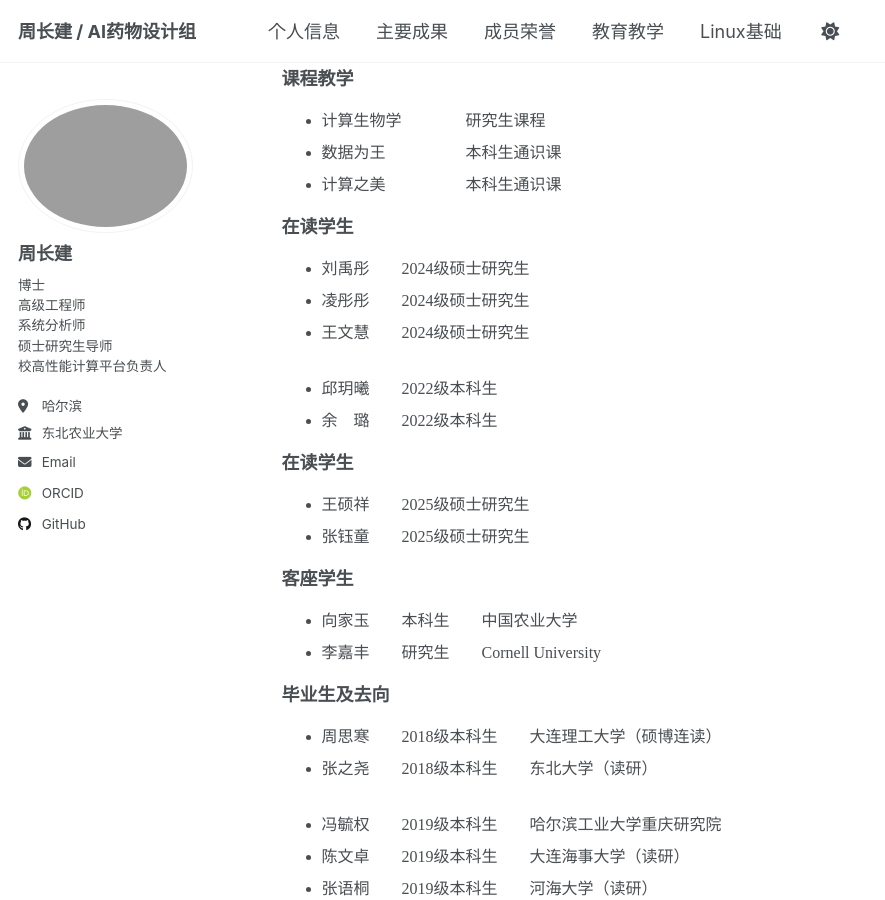
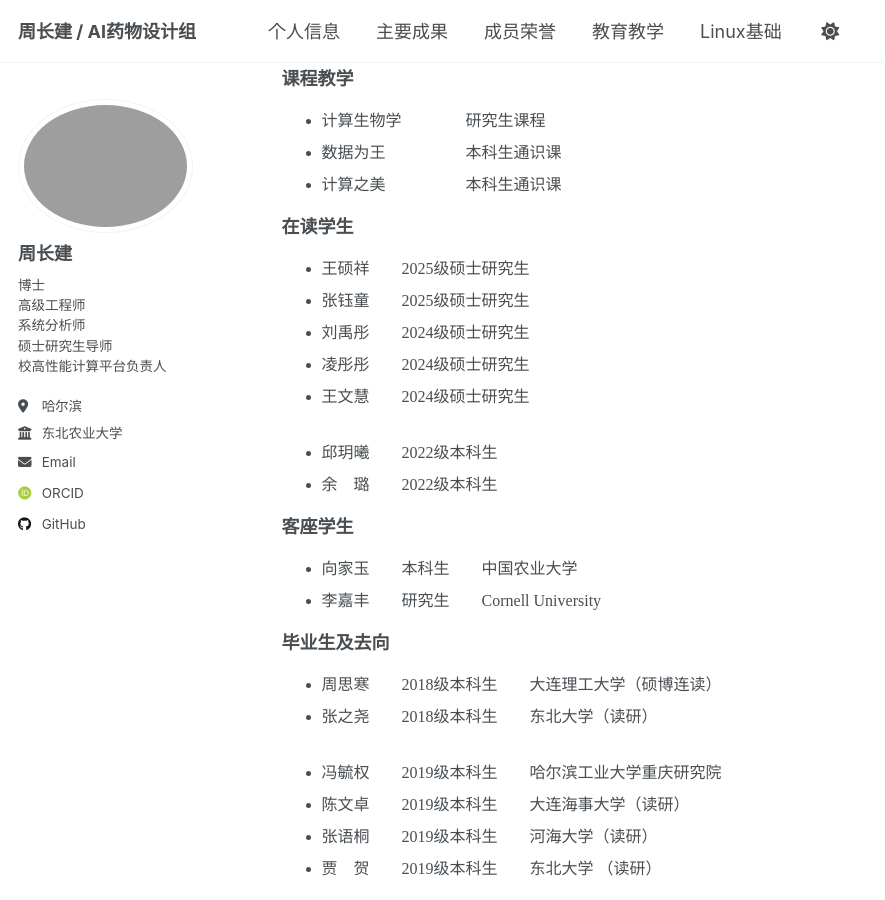
Before and after one commit to HPC-NEAU/zhoucj, a Jekyll site: the page built from _pages/teaching.md, in a window 1280 px wide and 900 px high, scrolled down 344 px. Shown: the whole window, without its empty margins (0-885 px from the left). Built offline with Jekyll 4.4.1, drawn with Linux system fonts in a browser that asks for light colours; some web fonts are replaced.

Commit message:
Update teaching.md

```diff
--- a/_pages/teaching.md
+++ b/_pages/teaching.md
@@ -39,13 +41,7 @@ redirect_from:
 	<li>余&emsp;璐&emsp;&emsp;2022级本科生</li>
 </ul>
 
-	 	<font face="微软雅黑" size=4><b>在读学生</b></font>
-<ul>
-	<li>王硕祥&emsp;&emsp;2025级硕士研究生</li>
-	<li>张钰童&emsp;&emsp;2025级硕士研究生</li>
-</ul>
-
-		<font face="微软雅黑" size=4><b>客座学生</b></font>
+	 <font face="微软雅黑" size=4><b>客座学生</b></font>
 <ul>
 	<li>向家玉&emsp;&emsp;本科生&emsp;&emsp;中国农业大学</li>
 	<li>李嘉丰&emsp;&emsp;研究生&emsp;&emsp;Cornell University</li>
```
Also changed, not shown: other parts of _pages/teaching.md (+2 -0 lines).
